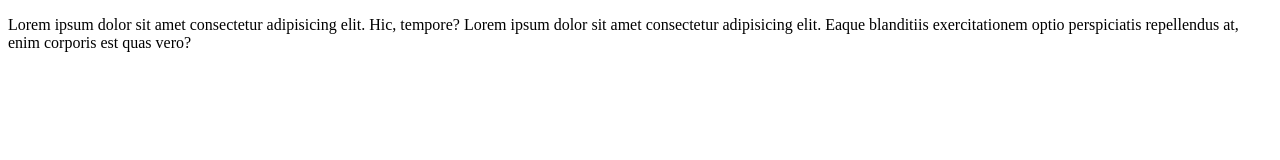
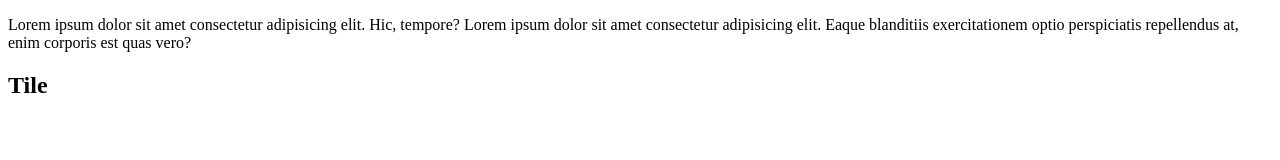
Before and after one commit to juljaVysotska/newProject123, a plain HTML site: page index.html in a window 1280 px wide. Drawn offline with Linux system fonts and the light colour scheme.

Commit message:
Update index.html

```diff
--- a/index.html
+++ b/index.html
@@ -9,5 +9,7 @@
     <p>Lorem ipsum dolor sit amet consectetur adipisicing elit. Hic, tempore?
         Lorem ipsum dolor sit amet consectetur adipisicing elit. Eaque blanditiis exercitationem optio perspiciatis repellendus at, enim corporis est quas vero?
     </p>
+
+    <h2>Tile</h2>
 </body>
 </html>
```
